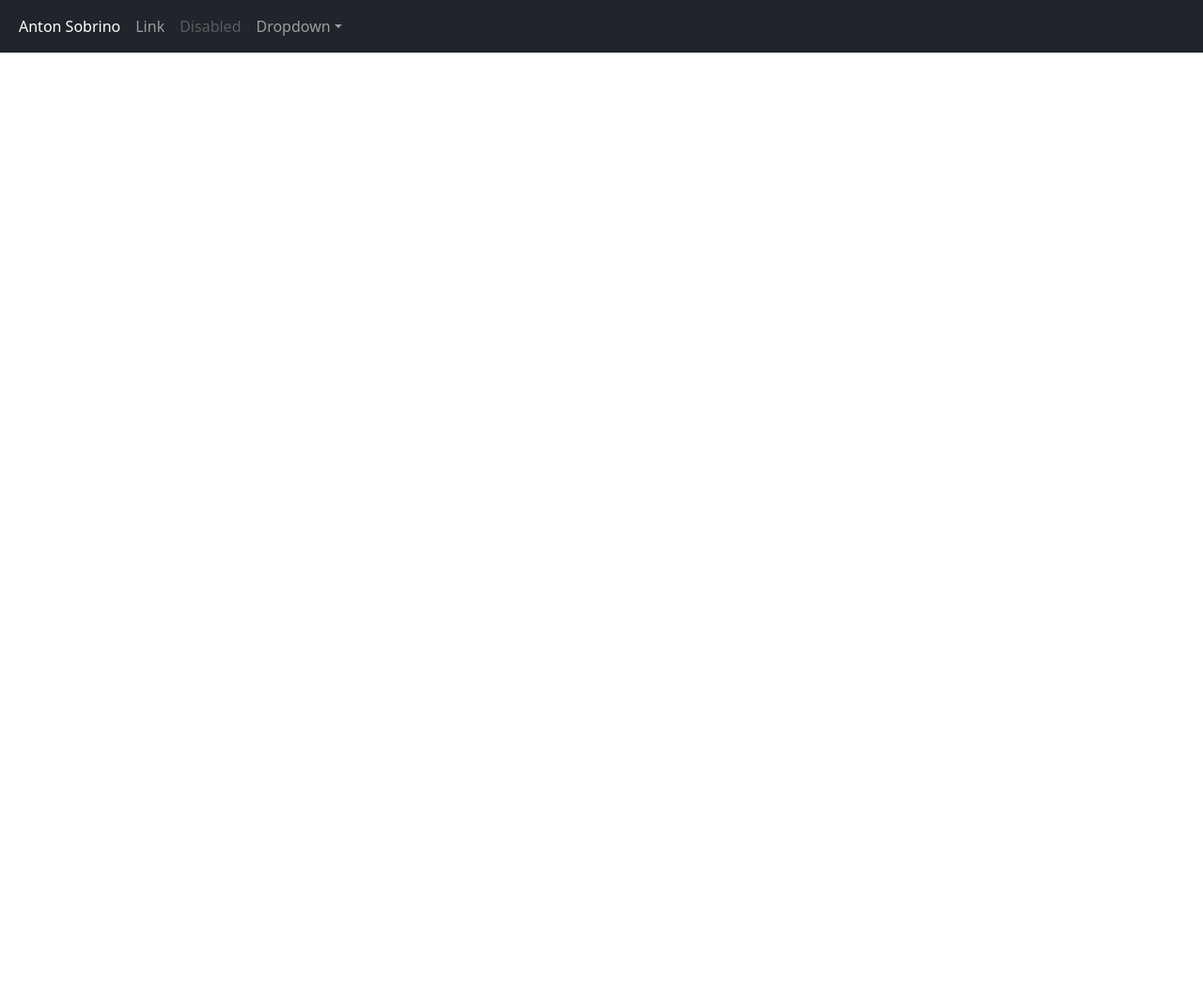
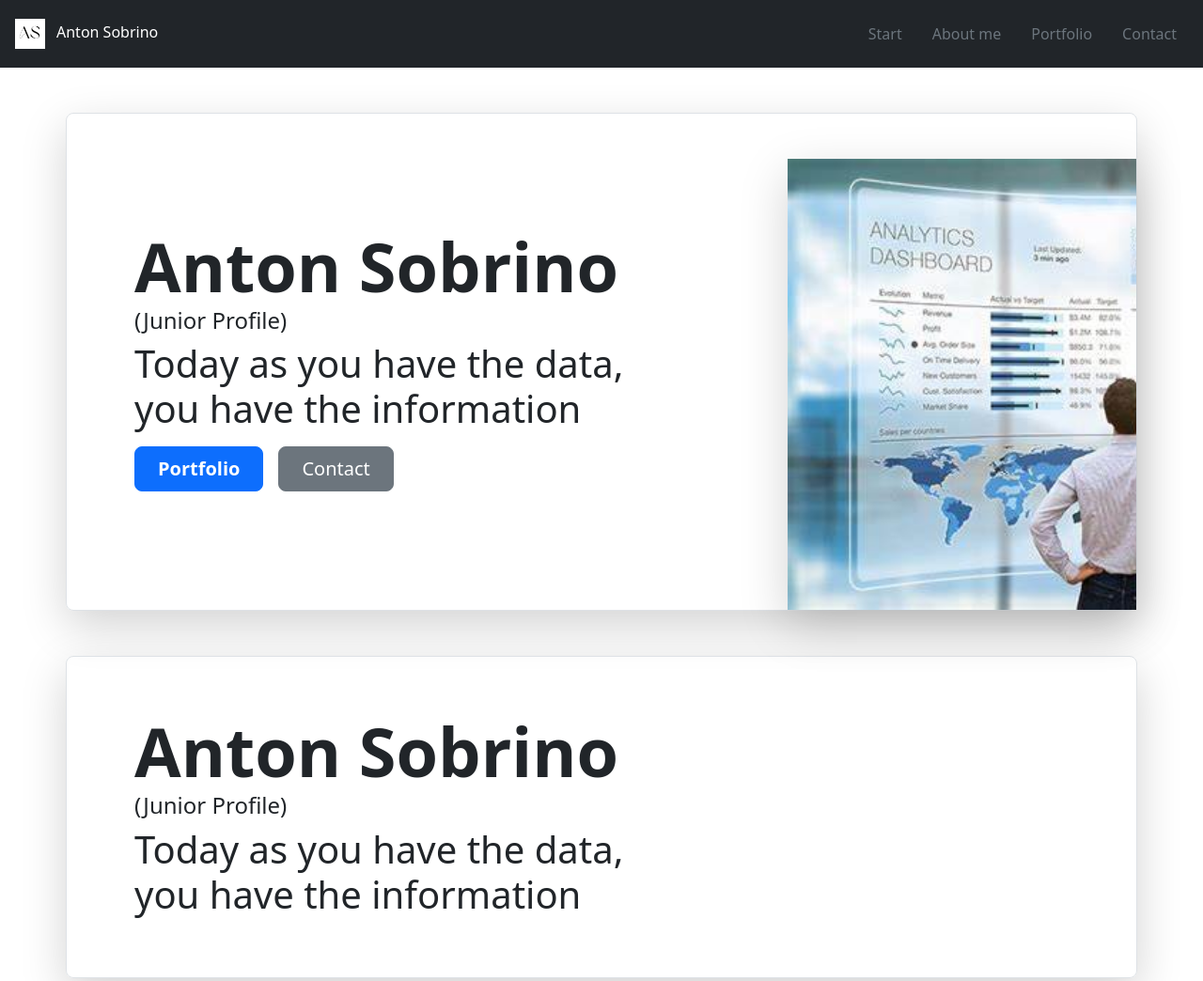
Before and after one commit to AntonSobrinoLopez/AntonSobrinoLopez.github.io, a plain HTML site: page index.html in a window 1280 px wide. Shown: the top 1044 px of the page at 94% size. Before the commit the page ends 800 px from the top, so only its background shows below. Drawn offline with nearby package versions, Linux system fonts and the light colour scheme.

Commit message:
new portfolio

```diff
--- a/index.html
+++ b/index.html
@@ -5,58 +5,73 @@
     <meta http-equiv="X-UA-Compatible" content="IE=edge">
     <meta name="viewport" content="width=device-width, initial-scale=1.0">
     <link rel="stylesheet" href="styles.css">
-
     <!-- CSS only -->
+    <link rel="icon" href="/logo/AS.png">
     <link href="https://cdn.jsdelivr.net/npm/bootstrap@5.2.2/dist/css/bootstrap.min.css" rel="stylesheet" integrity="sha384-Zenh87qX5JnK2Jl0vWa8Ck2rdkQ2Bzep5IDxbcnCeuOxjzrPF/et3URy9Bv1WTRi" crossorigin="anonymous">
-    <title>Anton Sobrino</title>
+    <title>Anton Sobrino's portfolio</title>
 </head>
 <body>
     <main>
-        <section id="navbar">
-            <nav class="navbar navbar-expand-lg navbar-dark bg-dark" aria-label="Tenth navbar example">
-                <div class="container-fluid">
-                  <button class="navbar-toggler" type="button" data-bs-toggle="collapse" data-bs-target="#navbarsExample08" aria-controls="navbarsExample08" aria-expanded="false" aria-label="Toggle navigation">
-                    <span class="navbar-toggler-icon"></span>
-                  </button>
-
-                  <div class="collapse navbar-collapse justify-content-md-between" id="navbarsExample08">
-                    <ul class="navbar-nav">
-                      <li class="nav-item">
-                        <a class="nav-link active" aria-current="page" href="#">Anton Sobrino</a>
-                      </li>
-                      <li class="nav-item">
-                        <a class="nav-link" href="#">Link</a>
-                      </li>
-                      <li class="nav-item">
-                        <a class="nav-link disabled">Disabled</a>
-                      </li>
-                      <li class="nav-item dropdown">
-                        <a class="nav-link dropdown-toggle" href="#" data-bs-toggle="dropdown" aria-expanded="false">Dropdown</a>
-                        <ul class="dropdown-menu">
-                          <li><a class="dropdown-item" href="#">Action</a></li>
-                          <li><a class="dropdown-item" href="#">Another action</a></li>
-                          <li><a class="dropdown-item" href="#">Something else here</a></li>
-                        </ul>
-                      </li>
-                    </ul>
+                            <!-- Fixed navbar -->
+            <div class="container-fluid bg-dark ">
+                <header class=" d-flex justify-content-between py-3">
+                    <a class="navbar-brand text-white"href="#">
+                        <img class="p-1 me-2"src="/logo/as.png" alt="logo" width="40px">Anton Sobrino
+                    </a>
+                    <ul class="nav nav-pills ">
+                    <li class="nav-iteme"><a href="#" class="nav-link text-muted">Start</a></li>
+                    <li class="nav-item "><a href="#" class="nav-link text-muted">About me</a></li>
+                    <li class="nav-itemt"><a href="#" class="nav-link text-muted">Portfolio</a></li>
+                    <li class="nav-item "><a href="#" class="nav-link text-muted">Contact</a></li>
+                  </ul>
+                </header>
+              </div>
+        <!-- Banner o Hero banner o Slider -->
+        <section id="banner">
+            <div class="container my-5">
+                <div class="row p-4 pb-0 pe-lg-0 pt-lg-5 align-items-center rounded-3 border shadow-lg">
+                  <div class="col-lg-7 p-3 p-lg-5 pt-lg-3">
+                    <h1 class="display-2 fw-bold lh-1">Anton Sobrino <h4>(Junior Profile)</h4> </h1>
+                    <p class="display-6">Today as you have the data, you have the information</p>
+                    <div class="d-grid gap-2 d-md-flex justify-content-md-start mb-4 mb-lg-3">
+                      <button type="button" class="btn btn-primary btn-lg px-4 me-md-2 fw-bold">Portfolio</button>
+                      <button type="button" class="btn btn-secondary btn-lg px-4"><a class="nav-link text-white "href="#contact">Contact</a></button>
+                    </div>
+                  </div>
+                  <div class="col-lg-4 offset-lg-1 p-0 overflow-hidden shadow-lg">
+                      <img class="rounded-lg-3" src="/img/proxy.jpg" alt="" width="720">
                   </div>
                 </div>
-              </nav>
+              </div>
+        </section>
+        <!-- About me ? -->
+        <section id="about-me">
+            <div class="container my-5">
+                <div class="row p-4 pb-0 pe-lg-0 pt-lg-5 align-items-center rounded-3 border shadow-lg">
+                  <div class="col-lg-7 p-3 p-lg-5 pt-lg-3">
+                    <h1 class="display-2 fw-bold lh-1">Anton Sobrino <h4>(Junior Profile)</h4> </h1>
+                    <p class= "display-6">Today as you have the data, you have the information</p>
+                  </div>
+        </section>
+        <!-- Cols o Divs o Grid -> Proyectos -->
+        <section id="portfolio">
+
+        </section>
+        <!-- contact -->
+        <section id="contact">
+
+        </section>
+        <!-- footer -->
+        <section id="footer">
+
+        </section>
 
 
-        </section>
-        <section id="projet">
-
-
-        </section>
-        <section id="contact">
-
-
-        </section>
 
     </main>
     <script src="script.js"></script>
     <!-- JavaScript Bundle with Popper -->
+
     <script src="https://cdn.jsdelivr.net/npm/bootstrap@5.2.2/dist/js/bootstrap.bundle.min.js" integrity="sha384-OERcA2EqjJCMA+/3y+gxIOqMEjwtxJY7qPCqsdltbNJuaOe923+mo//f6V8Qbsw3" crossorigin="anonymous"></script>
 </body>
 </html>
--- a/styles.css
+++ b/styles.css
@@ -1,8 +1,3 @@
 html{
     margin: 0;
 }
-
-#sidebar_1{
-    display: flex;
-    flex-direction: row;
-}
```
Also changed, not shown: img/proxy.jpg (added), logo/AS.png (added), logo/as_black.png (added).
